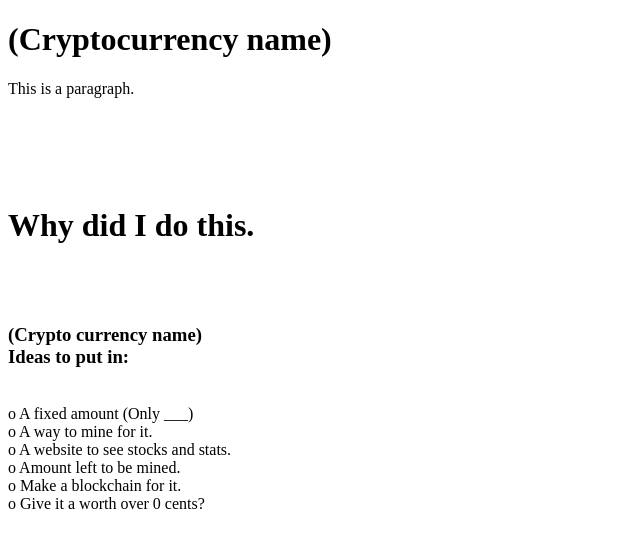
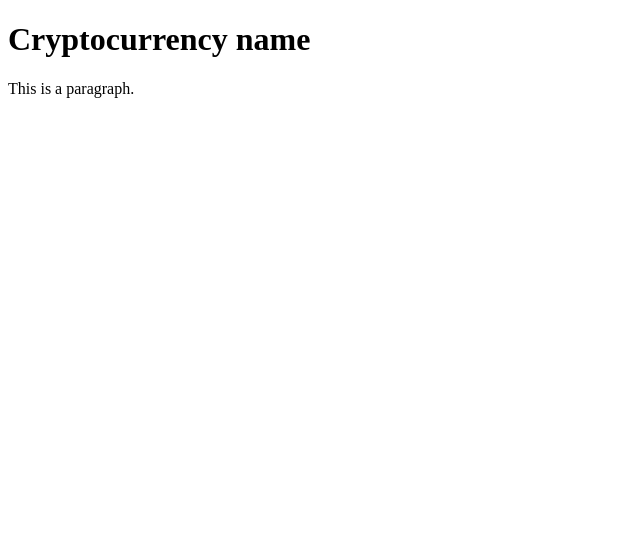
Before and after one commit to The-Cannolis/the-cannolis.github.io, a plain HTML site: page index.html in a window 1280 px wide. Shown: the whole page, without its empty margins (0-640 px from the left). Drawn offline with Linux system fonts and the light colour scheme.

Commit message:
Update index.html

```diff
--- a/index.html
+++ b/index.html
@@ -1,32 +1,12 @@
 <!DOCTYPE html>
 <html>
 <head>
-<title>(Cryptocurrency name)</title>
+<title>Cryptocurrency name</title>
 </head>
 <body>
 
-<h1>(Cryptocurrency name)</h1>
+<h1>Cryptocurrency name</h1>
 <p>This is a paragraph.</p>
 
 </body>
 </html>
-
-
-<br>
-<br>
-<br>
-<br>
-
-
-<h1>Why did I do this.</h1>
-<br><h3>
-<br>(Crypto currency name)
-<br>Ideas to put in:
-</h3><p>
-<br>  o A fixed amount (Only ___)
-<br>  o A way to mine for it.
-<br>  o A website to see stocks and stats.
-<br>  o Amount left to be mined.
-<br>  o Make a blockchain for it.
-<br>  o Give it a worth over 0 cents?
-</p>
```
